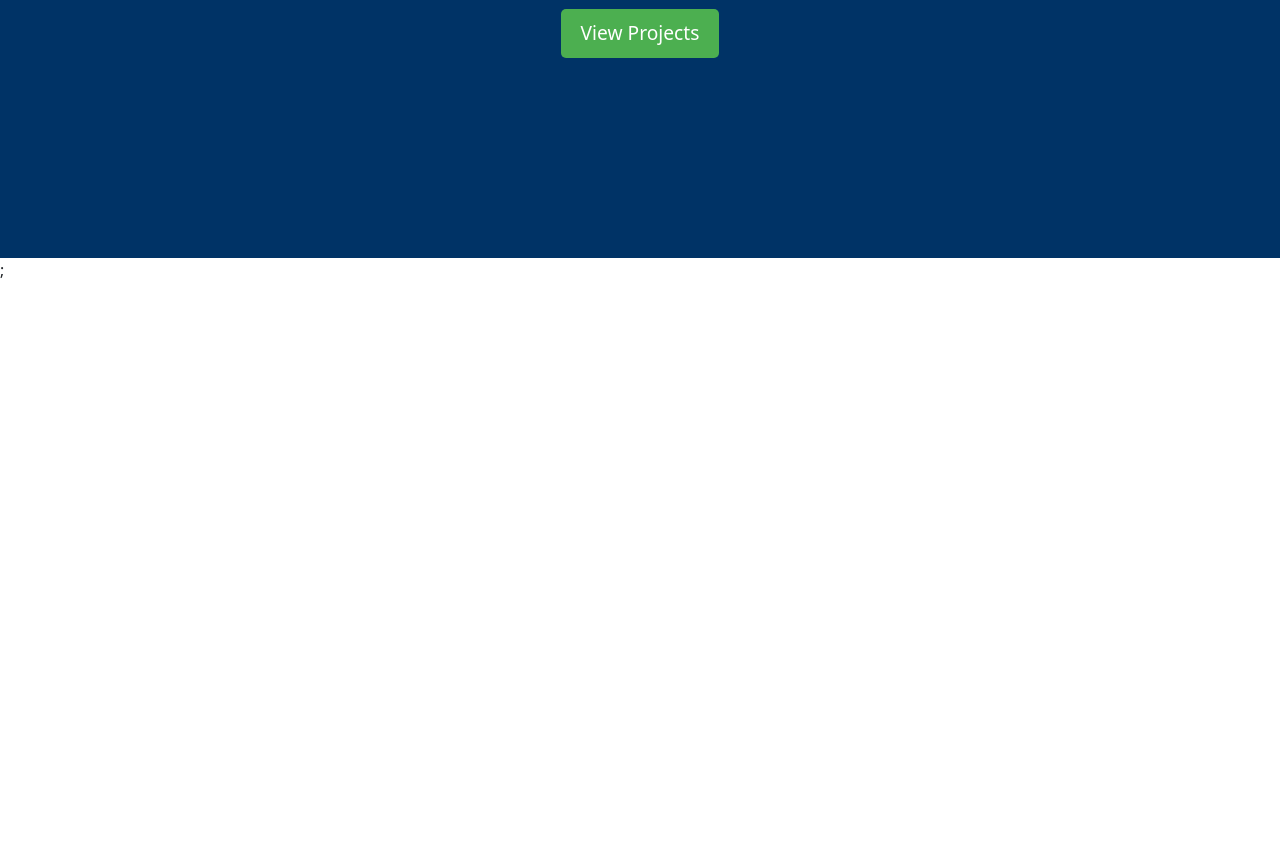
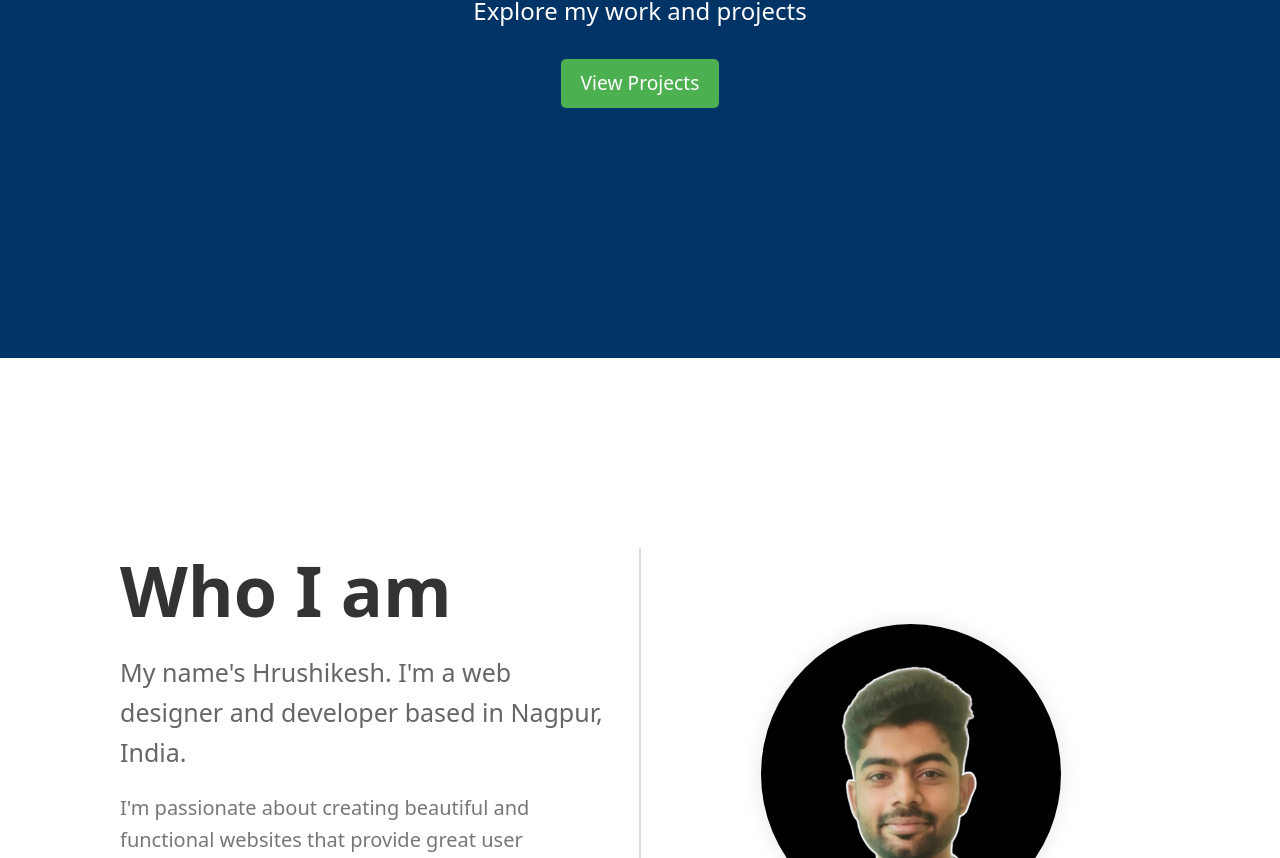
Before and after one commit to HrushikeshSurkar/hrushikesh-surkar-portfolio, a React (Create React App) app: page / in a window 1280 px wide. Shown: the part 404-1262 px from the top of the page. Before the commit the page ends 800 px from the top, so only its background shows below. Built offline with nearby package versions, Linux system fonts and the light colour scheme.

Commit message:
About us added

```diff
--- a/src/components/layout/MainLayout.js
+++ b/src/components/layout/MainLayout.js
@@ -1,11 +1,9 @@
 import React from "react";
-import Home from "../../pages/Home";
-import NavbarComponent from "../../pages/Navbar";
+import Header from "../ui/Header";
 const MainLayout = () => {
   return (
     <main>
-      <NavbarComponent />
-      <Home />;
+      <Header />
     </main>
   );
 };
--- a/src/components/ui/Header.js
+++ b/src/components/ui/Header.js
@@ -0,0 +1,15 @@
+import React from "react";
+import NavbarComponent from "../../pages/Navbar";
+import Home from "../../pages/Home";
+import About from "../../pages/About";
+const Header = () => {
+  return (
+    <section>
+      <NavbarComponent />
+      <Home />
+      <About experience={"10 Months"} />
+    </section>
+  );
+};
+
+export default Header;
--- a/src/index.js
+++ b/src/index.js
@@ -4,6 +4,7 @@ import ReactDOM from "react-dom/client";
 import App from "./App";
 import reportWebVitals from "./reportWebVitals";
 import "bootstrap/dist/css/bootstrap.min.css";
+import "./styles/global.css";
 
 const root = ReactDOM.createRoot(document.getElementById("root"));
 root.render(
--- a/src/pages/About.js
+++ b/src/pages/About.js
@@ -1,7 +1,37 @@
+// About.js
+
 import React from "react";
+import "../styles/pages/About.css";
+import HrushikeshSurkarImage from "../assets/HrushikeshSurkar.png";
 
-const About = () => {
-  return <div>About Component works</div>;
+const About = ({ experience }) => {
+  return (
+    <section className="about-page">
+      <div className="about-content">
+        <div className="left-section">
+          <h2 className="section-title">Who I am</h2>
+          <p className="about-description">
+            My name's Hrushikesh. I'm a web designer and developer based in
+            Nagpur, India.
+          </p>
+          <p className="more-text">
+            I'm passionate about creating beautiful and functional websites that
+            provide great user experiences. With {experience} of experience in
+            web development, I specialize in front-end technologies such as
+            HTML, CSS, and JavaScript, as well as frameworks like React.js.
+          </p>
+        </div>
+        <div className="separator"></div>
+        <div className="right-section">
+          <img
+            src={HrushikeshSurkarImage}
+            alt="Hrushikesh Surkar"
+            className="profile-image"
+          />
+        </div>
+      </div>
+    </section>
+  );
 };
 
 export default About;
--- a/src/styles/pages/About.css
+++ b/src/styles/pages/About.css
@@ -0,0 +1,55 @@
+/* About.css */
+
+.about-page {
+  padding: 190px 100px;
+}
+
+.about-content {
+  display: flex;
+  justify-content: space-between;
+  margin: 0 20px; /* Added margin */
+}
+
+.left-section {
+  width: calc(50% - 20px); /* Adjusted width */
+}
+
+.section-title {
+  font-size: 70px;
+  font-weight: bold;
+  margin-bottom: 20px;
+  color: #333;
+}
+
+.about-description {
+  font-size: 25px;
+  line-height: 1.6; /* Increased line height */
+  margin-bottom: 20px;
+  color: #666;
+}
+
+.more-text {
+  font-size: 20px;
+  line-height: 1.6; /* Increased line height */
+  color: #777;
+}
+
+.separator {
+  width: 2px;
+  background-color: #ddd;
+  margin: 0 20px; /* Added margin */
+}
+
+.right-section {
+  width: calc(50% - 20px); /* Adjusted width */
+  display: flex;
+  justify-content: center;
+  align-items: center; /* Centered vertically */
+}
+
+.profile-image {
+  width: 80%;
+  max-width: 300px;
+  border-radius: 50%;
+  box-shadow: 0px 0px 20px rgba(0, 0, 0, 0.1);
+}
--- a/src/styles/pages/Home.css
+++ b/src/styles/pages/Home.css
@@ -2,7 +2,7 @@
   position: relative;
   background-color: #003366; /* Dark blue background color */
   color: #fff; /* White text color */
-  padding: 200px 0;
+  padding: 250px 0;
   text-align: center;
 }
 
```
Also changed, not shown: src/components/ui/Button.js (+7 -0 lines), src/components/ui/CommonHeader.js (added, +8 -0 lines), src/styles/components/CommonHeader.css (added, +12 -0 lines), src/assets/HrushikeshSurkar.png (added), 1 other file (tests, documents, lock files or other folders).
